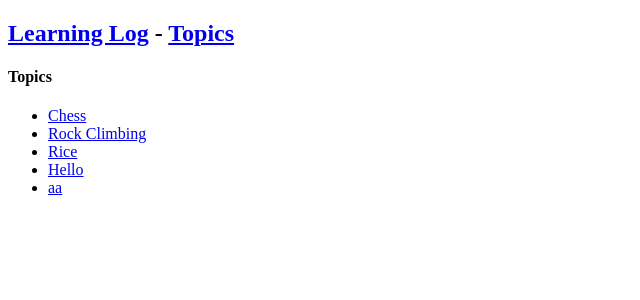
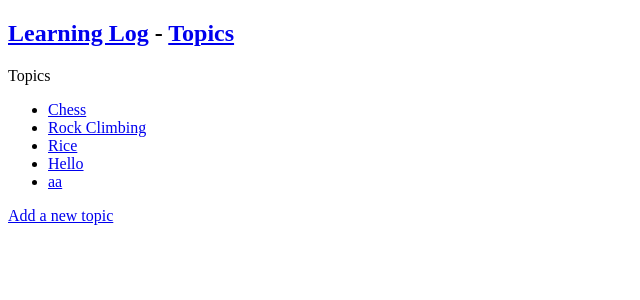
Before and after one commit to Carpete/learning_log, a Django app: page /topics/ in a window 1280 px wide. Shown: the top 300 px of the page, without its empty margins (0-640 px from the left). Run offline with Django 4.2, Linux system fonts and the light colour scheme; data comes from the database, SQL or seed files in the repository; both versions use the stored data as it was after the commit.

Commit message:
Added new features

```diff
--- a/learning_logs/templates/learning_logs/topics.html
+++ b/learning_logs/templates/learning_logs/topics.html
@@ -13,7 +13,7 @@
 
 {% block content %}
 
-  <h4>Topics</h4>
+  <p>Topics</p>
 
   <ul>
     {% for topic in topics %}
@@ -25,6 +25,8 @@
     {% endfor %}
   </ul>
 
+  <a href="{% url 'learning_logs:new_topic' %}">Add a new topic</a>
+
 {% endblock content %}
 </body>
 </html>
--- a/learning_logs/urls.py
+++ b/learning_logs/urls.py
@@ -14,4 +14,10 @@ urlpatterns = [
 
     #Detail page for a single topic
     path('topics/<int:topic_id>/', views.topic, name='topic'),
+
+    #Page for adding a new topic
+    path('new_topic/', views.new_topic, name='new_topic'),
+
+    #Page for adding a new entry
+    path('new_entry/<int:topic_id>/', views.new_entry, name='new_entry'),
 ]
--- a/learning_logs/views.py
+++ b/learning_logs/views.py
@@ -1,6 +1,7 @@
-from django.shortcuts import render
+from django.shortcuts import render, redirect
 
 from .models import Topic
+from .forms import TopicForm, EntryForm
 
 # Create your views here.
 
@@ -8,11 +9,13 @@ def index(request):
     """The home page for learning log"""
     return render(request, 'learning_logs/index.html')
 
+
 def topics(request):
     """Show all topics"""
     topics = Topic.objects.order_by('date_added')
     context = {'topics' : topics}
     return render(request, 'learning_logs/topics.html', context)
+
 
 def topic(request, topic_id):
     """Show a single topic and all its entries"""
@@ -20,3 +23,41 @@ def topic(request, topic_id):
     entries = topic.entry_set.order_by('-date_added')
     context = {'topic': topic, 'entries' : entries}
     return render(request, 'learning_logs/topic.html', context)
+
+
+def new_topic(request):
+    """Add a new topic."""
+    if request.method != 'POST':
+        # No data submitted; create a blank form.
+        form = TopicForm()
+    else:
+        # POST data submitted; process data.
+        form = TopicForm(data=request.POST)
+        if form.is_valid():
+            form.save()
+            return redirect('learning_logs:topics')
+
+    #Display a blank or invalid form.
+    context = {'form': form}
+    return render(request, 'learning_logs/new_topic.html', context)
+
+
+def new_entry(request, topic_id):
+    """Add a new entry for a particular topic."""
+    topic = Topic.objects.get(id=topic_id)
+
+    if request.method != 'POST':
+        # No data submitted; create a blank form.
+        form = EntryForm()
+    else:
+        # POST data submitted; process data.
+        form = EntryForm(data=request.POST)
+        if form.is_valid():
+            new_entry = form.save(commit=False)
+            new_entry.topic = topic
+            new_entry.save()
+            return redirect('learning_logs:topic', topic_id=topic_id)
+
+    #Display a blank or invalid form.
+    context = {'topic': topic, 'form': form}
+    return render(request, 'learning_logs/new_entry.html', context)
```
Also changed, not shown: learning_logs/forms.py (+9 -1 lines), learning_logs/templates/learning_logs/new_entry.html (added, +27 -0 lines), learning_logs/templates/learning_logs/new_topic.html (added, +23 -0 lines), learning_logs/templates/learning_logs/topic.html (+6 -3 lines), db.sqlite3.
